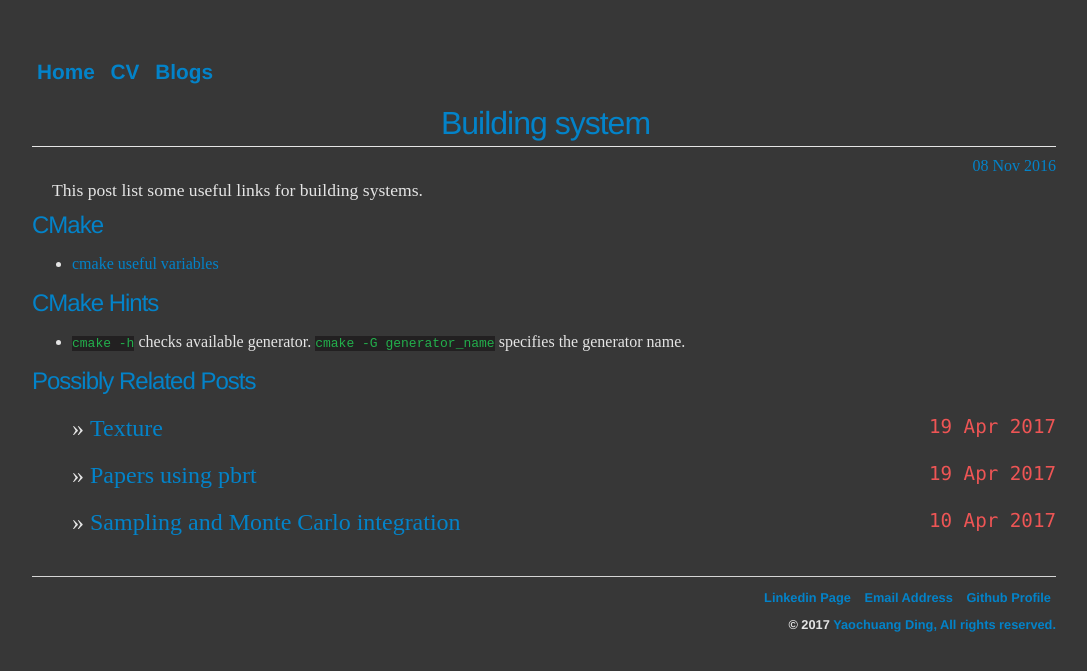
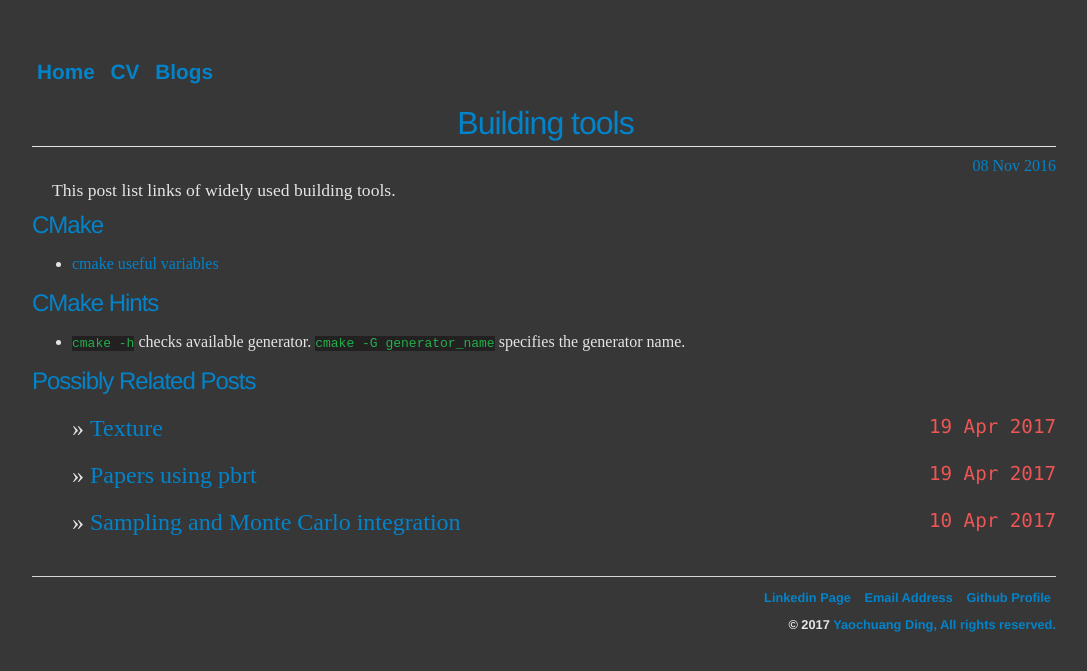
Before and after one commit to ychding11/ychding11.github.io, a Jekyll site: the page built from _posts/2016-08-11-Build-System.md, in a window 1280 px wide. Shown: the top 671 px of the page, without its empty margins (96-1183 px from the left). Built offline with Jekyll 4.4.1, drawn with Linux system fonts in a browser that asks for light colours.

Commit message:
modify titles.

```diff
--- a/_posts/2016-08-11-Build-System.md
+++ b/_posts/2016-08-11-Build-System.md
@@ -1,9 +1,9 @@
 ---
 layout: post
-title: "Building system"
+title: "Building tools"
 date: 2016-11-08
 ---
-This post list some useful links for building systems.
+This post list links of widely used building tools.
 
 ## CMake
 + [cmake useful variables](https://cmake.org/Wiki/CMake_Useful_Variables)
```
Also changed, not shown: _posts/2015-03-23-Graphics-Resources.md (+2 -2 lines).
